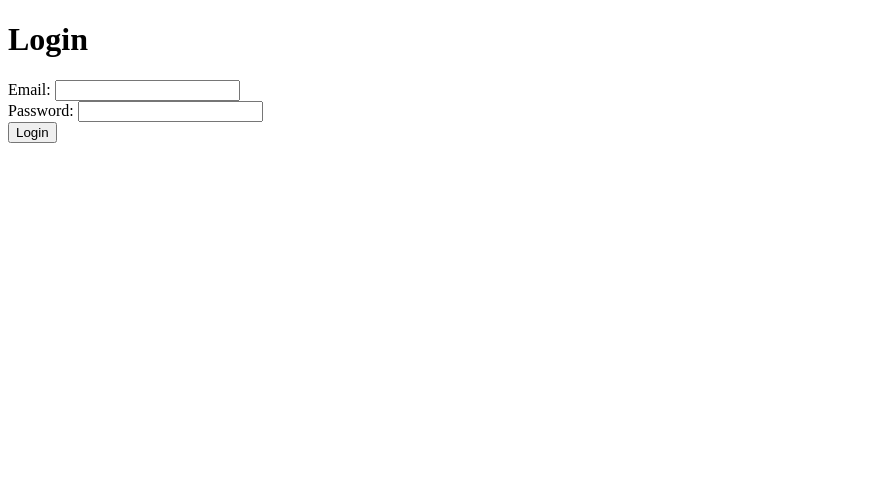
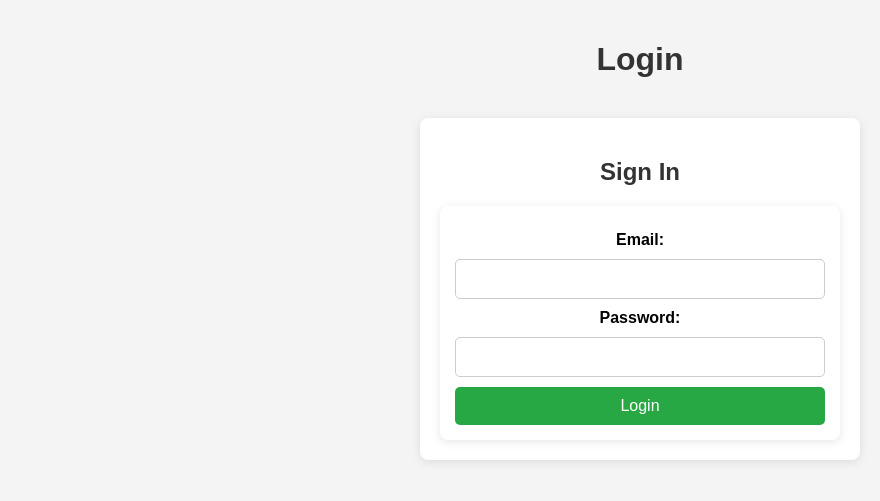
Before and after one commit to jingtianW1ng/task-manager, a PHP site: page /login.php in a window 1280 px wide. Shown: the top 501 px of the page, without its empty margins (0-880 px from the left). Run offline with PHP 8.4, Linux system fonts and the light colour scheme.

Commit message:
Update login page with css style

```diff
--- a/css/style.css
+++ b/css/style.css
@@ -170,3 +170,45 @@ button:hover {
 .delete-btn:hover {
     background: #c82333;
 }
+
+/* login web style */
+.form-container {
+    background: white;
+    padding: 20px;
+    border-radius: 8px;
+    box-shadow: 0 2px 10px rgba(0, 0, 0, 0.1);
+    max-width: 400px;
+    margin: 40px auto;
+    text-align: center;
+}
+
+.form-container input, .form-container button {
+    width: 100%;
+    padding: 10px;
+    margin-top: 10px;
+    border-radius: 5px;
+    border: 1px solid #ccc;
+    box-sizing: border-box;
+    font-size: 16px;
+}
+
+.form-container button {
+    background: #28a745;
+    color: white;
+    border: none;
+    cursor: pointer;
+    padding: 10px;
+    margin-top: 10px;
+    font-size: 16px;
+}
+
+.form-container button:hover {
+    background: #218838;
+}
+
+.error-message {
+    color: red;
+    font-size: 14px;
+    text-align: center;
+    margin-top: 10px;
+}
--- a/login.php
+++ b/login.php
@@ -17,10 +17,10 @@ if ($_SERVER['REQUEST_METHOD'] === 'POST') {
             header("Location: dashboard.php");
             exit;
         } else {
-            echo "Invalid email or password.";
+            echo "<p class='error-message'>Invalid email or password.</p>";
         }
     } catch (PDOException $e) {
-        echo "Error: " . $e->getMessage();
+        echo "<p class='error-message'>Error: " . $e->getMessage() . "</p>";
     }
 }
 ?>
@@ -31,15 +31,22 @@ if ($_SERVER['REQUEST_METHOD'] === 'POST') {
     <meta charset="UTF-8">
     <meta name="viewport" content="width=device-width, initial-scale=1.0">
     <title>User Login</title>
+    <link rel="stylesheet" href="css/style.css">
 </head>
 <body>
     <h1>Login</h1>
-    <form method="POST" action="">
-        <label for="email">Email:</label>
-        <input type="email" name="email" id="email" required><br>
-        <label for="password">Password:</label>
-        <input type="password" name="password" id="password" required><br>
-        <button type="submit">Login</button>
-    </form>
+
+    <div class="form-container">
+        <h2>Sign In</h2>
+        <form method="POST" action="">
+            <label for="email">Email:</label>
+            <input type="email" name="email" id="email" required>
+
+            <label for="password">Password:</label>
+            <input type="password" name="password" id="password" required>
+
+            <button type="submit">Login</button>
+        </form>
+    </div>
 </body>
 </html>
```
